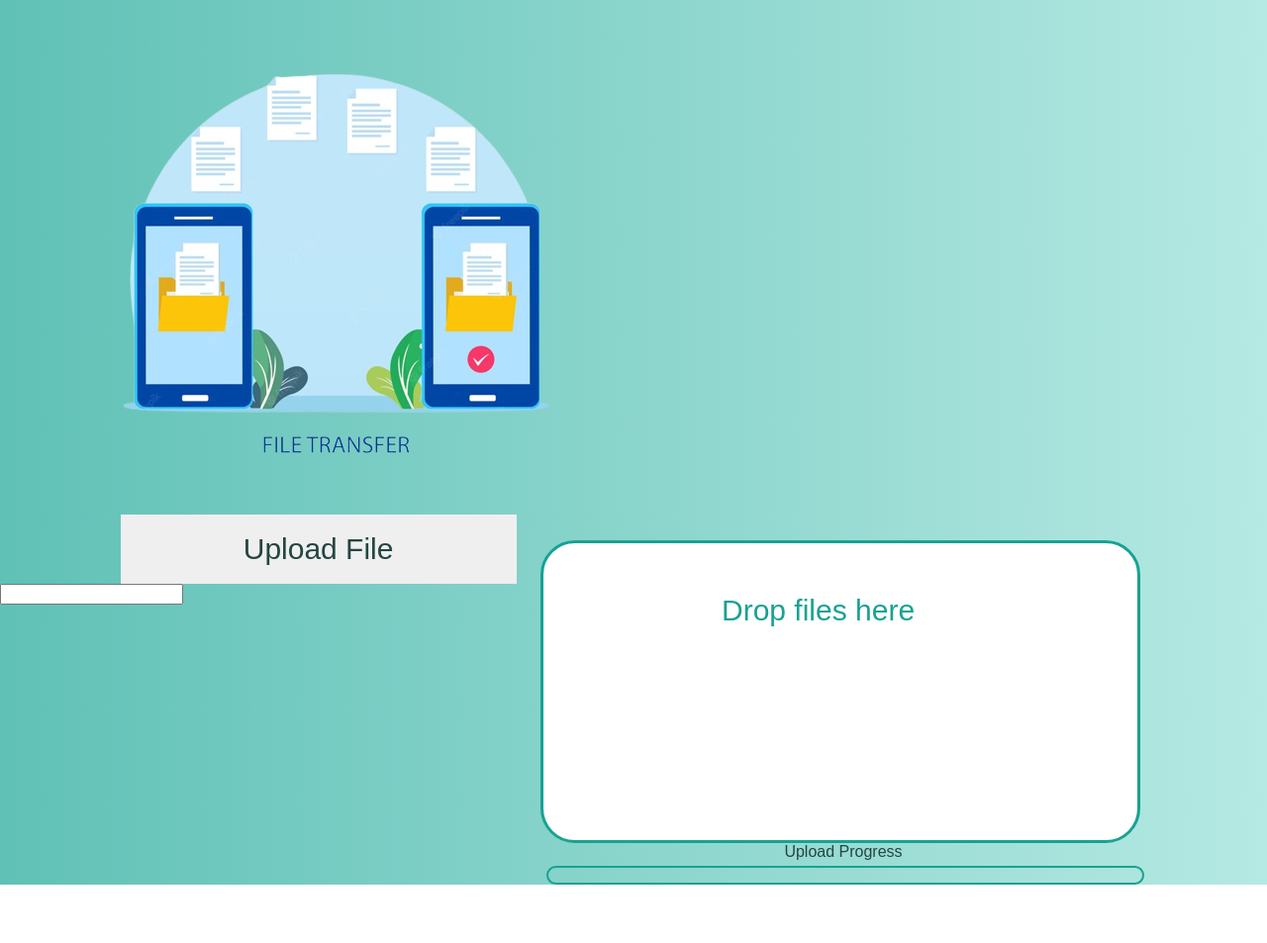
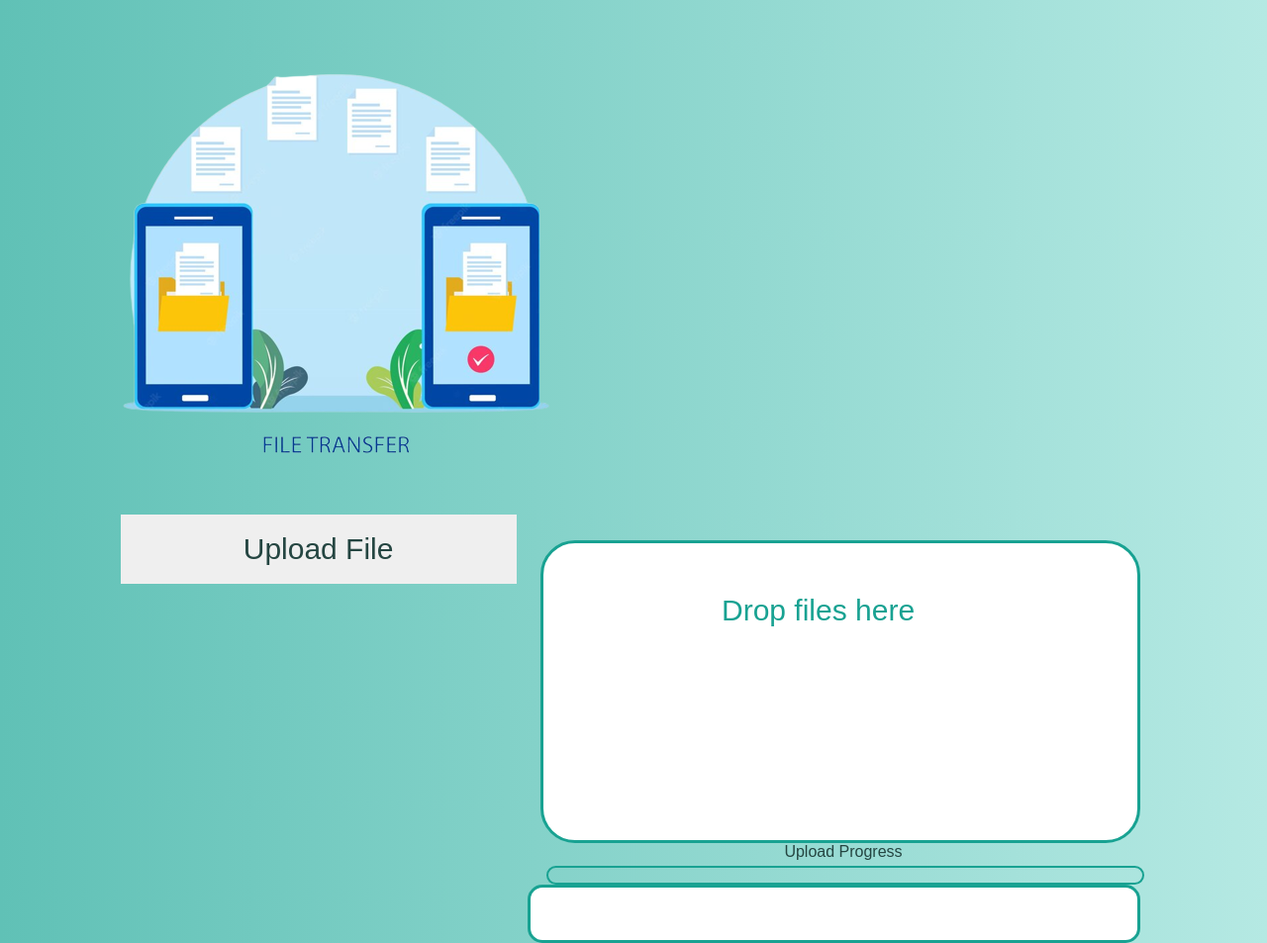
Before and after one commit to 123archie/File_Sharing_System_frontend, a website: page upload.html in a window 1280 px wide. Shown: the part 367-1320 px from the top of the page at 99% size. Before the commit the page ends 1261 px from the top, so only its background shows below. Drawn offline with Linux system fonts and the light colour scheme; some icons are missing.

Commit message:
Link Displayed

```diff
--- a/upload.css
+++ b/upload.css
@@ -145,7 +145,18 @@ a #hamburger:hover {
   border-radius: 11px;
 
 }
+#download{
+  float:right;
+  width:600px;
+  height:40px;
+  margin-right: 10%;
+  font-size:x-large;
+  font-family: "League Spartan", sans-serif;
+  border:3px solid #18a292;
+  border-radius: 15px;
+  padding: 0.5%;
 
+}
 
 @media all and (max-width: 760px){
   body{
```
